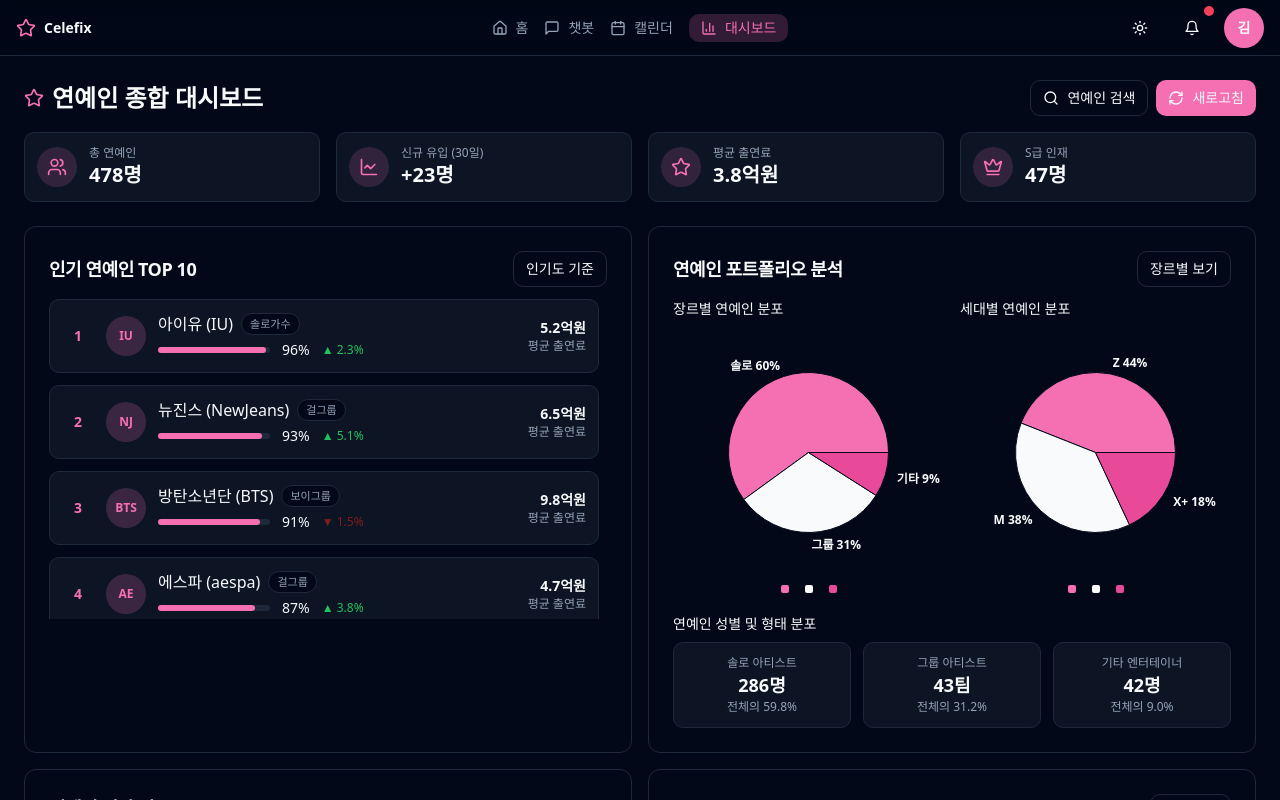
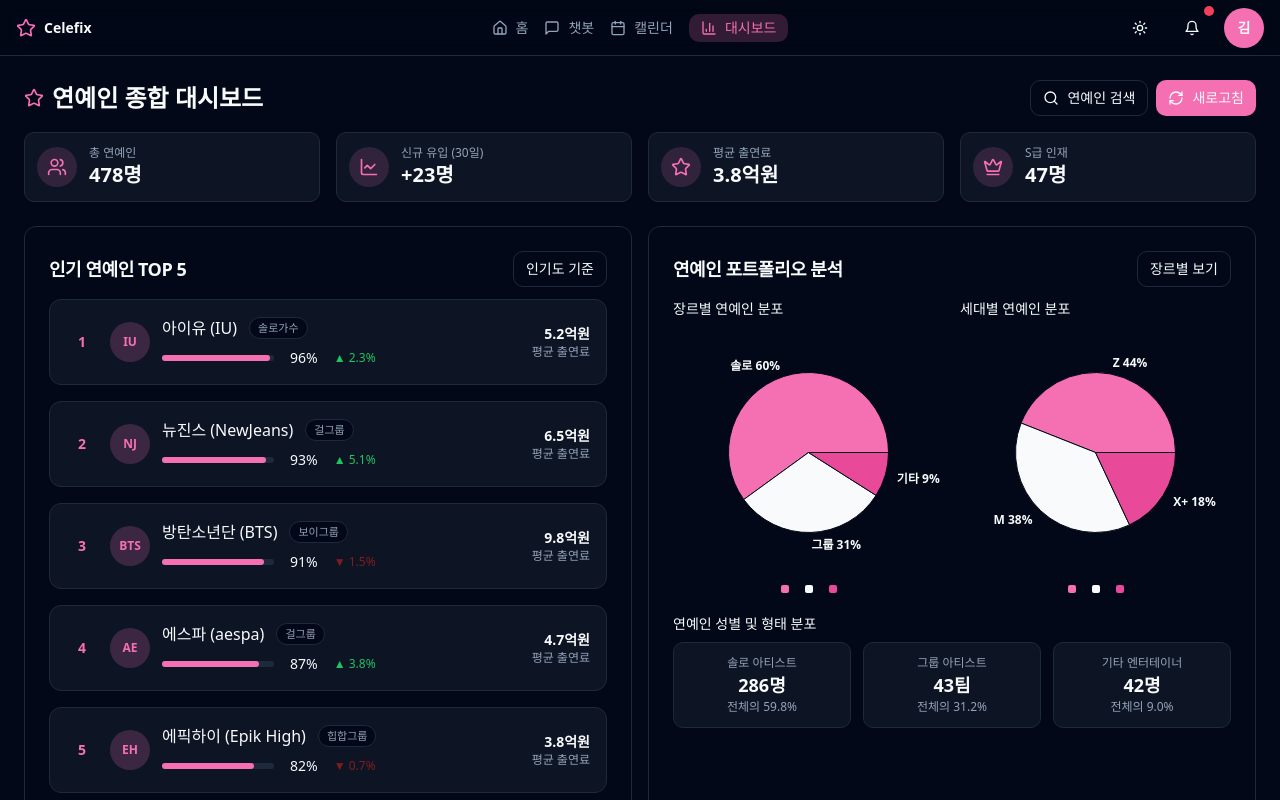
Before and after one commit to lje0722/celefix-auto-agent, a React (Vite) app: page /admin/dashboard in a window 1280 px wide. Shown: the top 800 px of the page. Built offline with nearby package versions, Linux system fonts and the light colour scheme.

Commit message:
Update admin dashboard
Modify the admin dashboard to display "Top 5" popular talents instead of "Top 10". Adjust the spacing and remove scrolling for the talent list to better fit the display.

```diff
--- a/src/pages/admin/MainDashboard.tsx
+++ b/src/pages/admin/MainDashboard.tsx
@@ -53,7 +53,7 @@ const MainDashboard = () => {
         <Card>
           <CardHeader className="pb-3">
             <div className="flex items-center justify-between">
-              <CardTitle className="text-lg">인기 연예인 TOP 10</CardTitle>
+              <CardTitle className="text-lg">인기 연예인 TOP 5</CardTitle>
               <Button variant="outline" size="sm">인기도 기준</Button>
             </div>
           </CardHeader>
--- a/src/pages/admin/dashboard/TopTalents.tsx
+++ b/src/pages/admin/dashboard/TopTalents.tsx
@@ -18,21 +18,21 @@ const TALENTS: Talent[] = [
 
 export default function TopTalents() {
   return (
-    <div className="space-y-3 max-h-80 overflow-y-auto pr-2">
+    <div className="space-y-4">
       {TALENTS.map((t) => (
-        <div key={t.rank} className="rounded-md border bg-muted/40 p-3 flex items-center">
+        <div key={t.rank} className="rounded-lg border bg-muted/40 p-4 flex items-center">
           <div className="w-8 text-sm font-bold text-primary mr-3 text-center">{t.rank}</div>
           <div className="mr-3 grid h-10 w-10 place-items-center rounded-full bg-primary/20 text-primary text-xs font-bold">
             {t.code}
           </div>
           <div className="flex-1">
-            <div className="flex items-center gap-2">
+            <div className="flex items-center gap-3">
               <div className="font-medium">{t.name}</div>
               <span className="rounded-full border bg-background px-2 py-0.5 text-[11px] text-muted-foreground">
                 {t.genre}
               </span>
             </div>
-            <div className="mt-1 flex items-center gap-3">
+            <div className="mt-2 flex items-center gap-4">
               <div className="w-28">
                 <div className="h-1.5 rounded bg-muted">
                   <div className="h-1.5 rounded bg-primary" style={{ width: `${t.popularity}%` }} />
```
